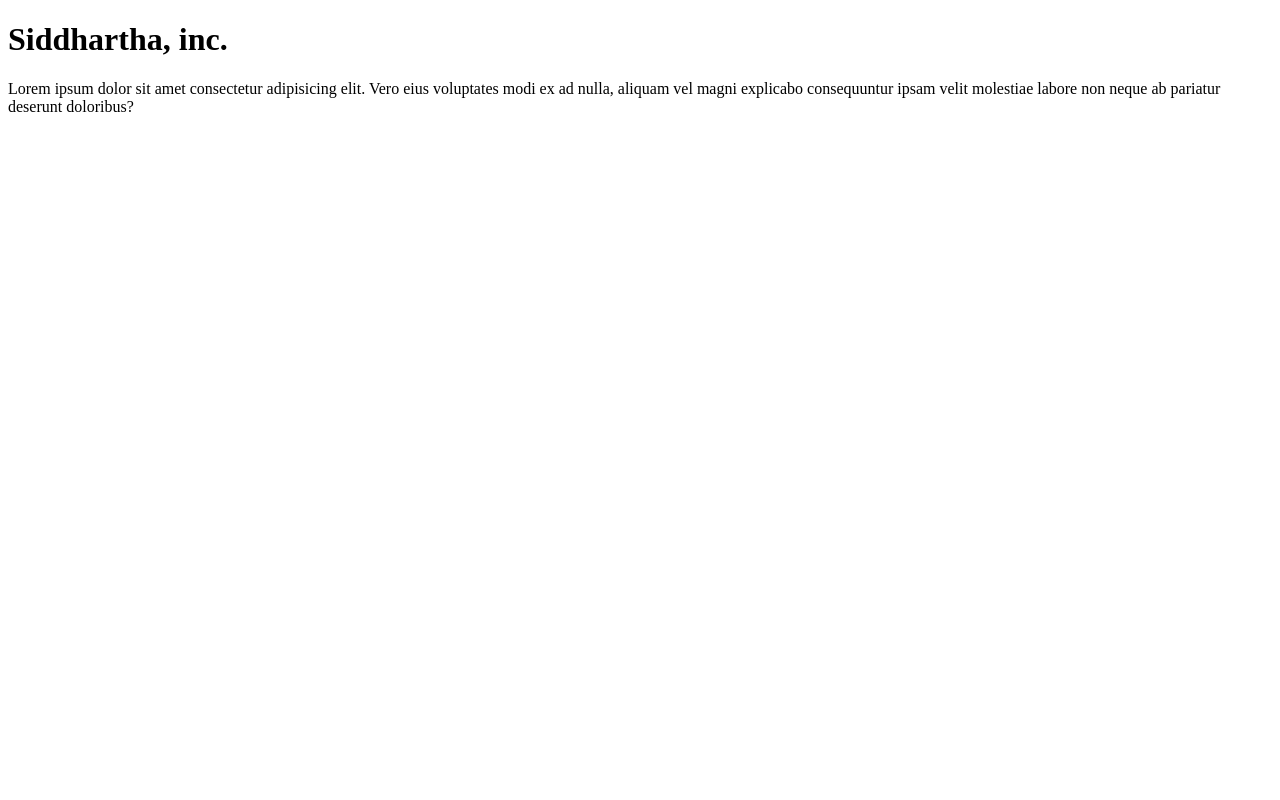
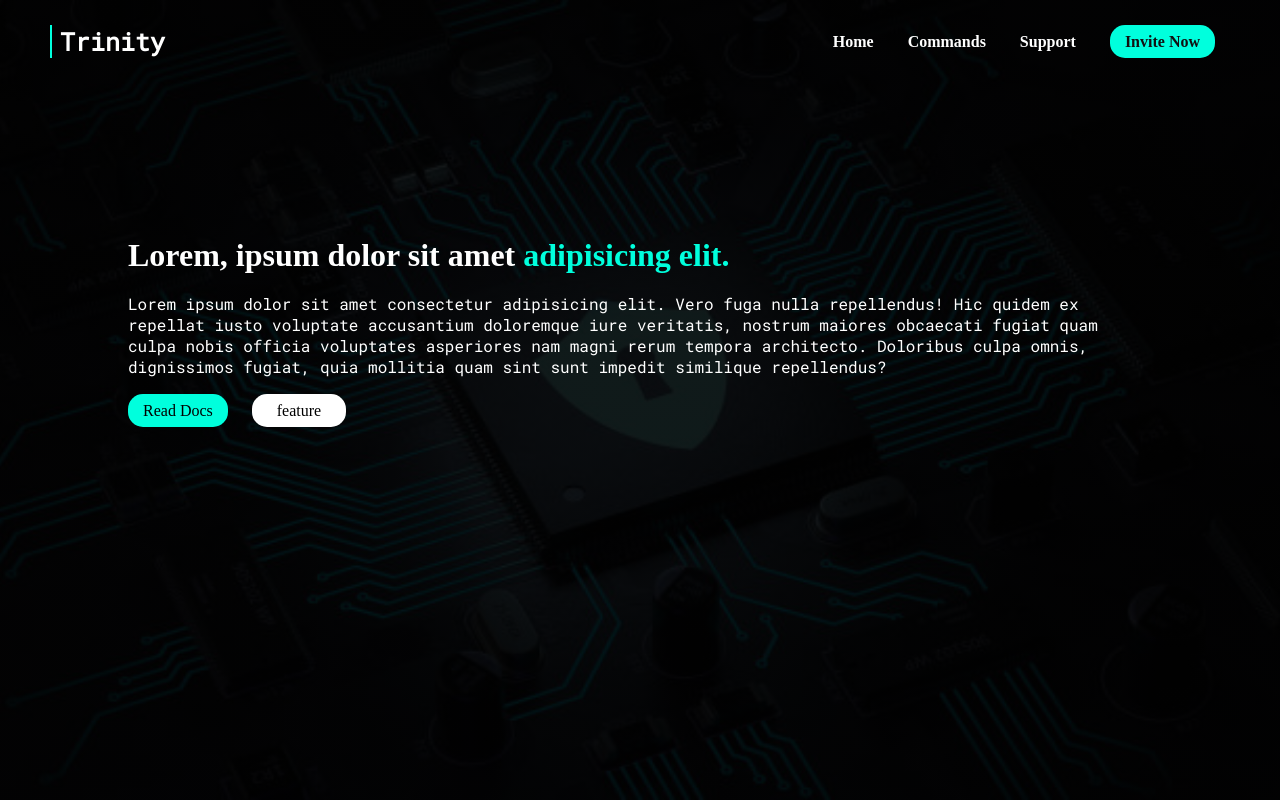
Before and after one commit to sid-001/support-trinity, a plain HTML site: page index.html in a window 1280 px wide. Drawn offline with Linux system fonts and the light colour scheme.

Commit message:
initialcommit

```diff
--- a/index.html
+++ b/index.html
@@ -1,17 +1,36 @@
 <!DOCTYPE html>
 <html lang="en">
+
 <head>
     <meta charset="UTF-8">
     <meta http-equiv="X-UA-Compatible" content="IE=edge">
     <meta name="viewport" content="width=device-width, initial-scale=1.0">
     <title>Sid, inc.</title>
+    <link rel="stylesheet" href="style.css">
 </head>
+
 <body>
-    <h1>
-        Siddhartha, inc.
-    </h1>
-    <p>
-        Lorem ipsum dolor sit amet consectetur adipisicing elit. Vero eius voluptates modi ex ad nulla, aliquam vel magni explicabo consequuntur ipsam velit molestiae labore non neque ab pariatur deserunt doloribus?
-    </p>
+    <div class="container">
+        <div class="navbar">
+            <h1>Trinity</h1>
+            <ul>
+                <li><a href="#">Home</a></li>
+                <li><a href="#">Commands</a></li>
+                <li><a href="#">Support</a></li>
+                <li><a href="#" id="primary">Invite Now</a></li>
+            </ul>
+        </div>
+        <div class="content">
+            <div class="hero">
+                <h1>Lorem, ipsum dolor sit amet <span> adipisicing elit.</span></h1>
+                <p>Lorem ipsum dolor sit amet consectetur adipisicing elit. Vero fuga nulla repellendus! Hic quidem ex repellat iusto voluptate accusantium doloremque iure veritatis, nostrum maiores obcaecati fugiat quam culpa nobis officia voluptates asperiores nam magni rerum tempora architecto. Doloribus culpa omnis, dignissimos fugiat, quia mollitia quam sint sunt impedit similique repellendus?</p>
+                <div class="links">
+                    <a href="#">Read Docs</a>
+                    <a href="#" id="secondary">feature</a>
+                </div>
+            </div>
+        </div>
+    </div>
 </body>
+
 </html>
--- a/style.css
+++ b/style.css
@@ -1,8 +1,111 @@
 @import url('https://fonts.googleapis.com/css2?family=Roboto+Mono&display=swap');
+
+:root{
+    --key-color: rgb(0, 255, 221);
+}
 
 *{
     margin: 0;
     padding: 0;
     box-sizing: border-box;
+    /* font-family: 'Roboto Mono', monospace; */
+}
+
+.container{
+    width: 100vw;
+    height: 100vh;
+    background: linear-gradient(rgba(1,1,1,0.9),rgba(1,1,1,0.9)), url(resources/bg.png);
+    background-position: center;
+    background-repeat: no-repeat;
+    background-size: cover;
+}
+
+.navbar{
+    display: flex;
+    padding: 25px 50px;
+    align-items: center;
+}
+
+.navbar h1{
+    color: #fff;
+    border-left: 2px solid var(--key-color);
+    padding-left: 8px;
+    font-family: 'Roboto Mono', monospace;
+    font-size: 25px;
+}
+
+.navbar ul{
+    list-style: none;
+    flex: 1;
+    text-align: right;
+}
+
+.navbar ul li{
+    display: inline;
+    margin: 10px 15px;
+}
+
+.navbar ul li a{
+    text-decoration: none;
+    display: inline;
+    color: #fff;
+    font-weight: 600;
+}
+
+#primary{
+    color:  #111;
+    border-radius: 15px;
+    background: var(--key-color);
+    padding: 8px 15px;
+}
+#primary:hover{
+    letter-spacing: 1.5px;
+    transition: 1s;
+}
+
+.content{
+    margin-top: 7%;
+}
+
+.hero{
+    padding: 5% 10%;
+}
+
+.hero h1{
+    color: #fff;
+}
+
+.hero span{
+    color: var(--key-color);
+}
+
+.hero p{
+    margin-top: 19px;
+    color: #fff;
     font-family: 'Roboto Mono', monospace;
 }
+
+.hero .links{
+    margin-top: 25px;
+}
+
+.hero .links a{
+    text-decoration: none;
+    border-radius: 15px;
+    padding: 8px 15px;
+    font-weight: 500;
+    background-color: var(--key-color);
+    width: 40px;
+    color: black
+}
+
+.hero .links a:hover{
+    letter-spacing: 0.5px;
+    transition: 1s;
+}
+
+#secondary{
+    background-color: #fff;
+    margin-left: 20px;
+    padding: 8px 25px;
+}
```
Also changed, not shown: resources/bg.png (added), resources/bot.png (added).
